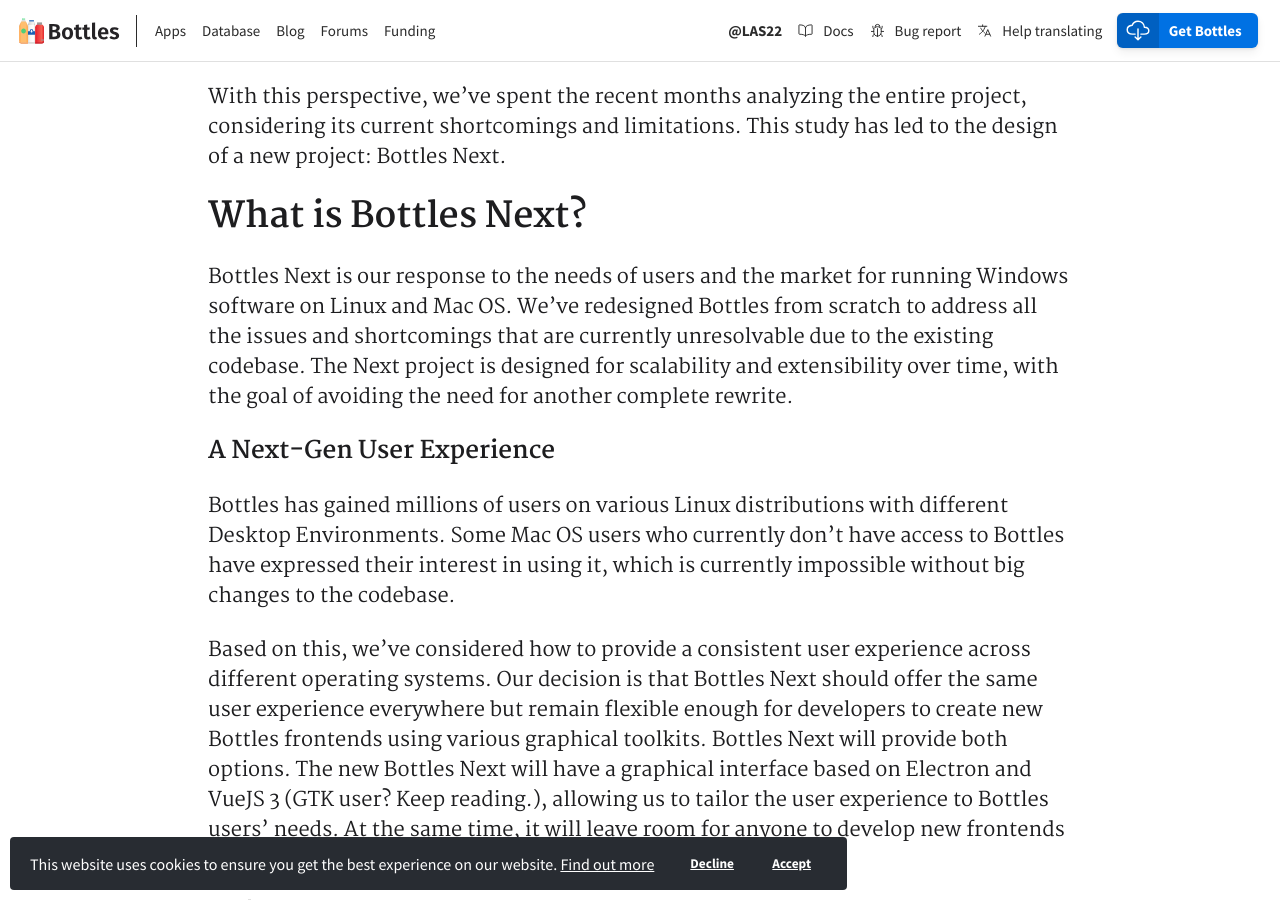
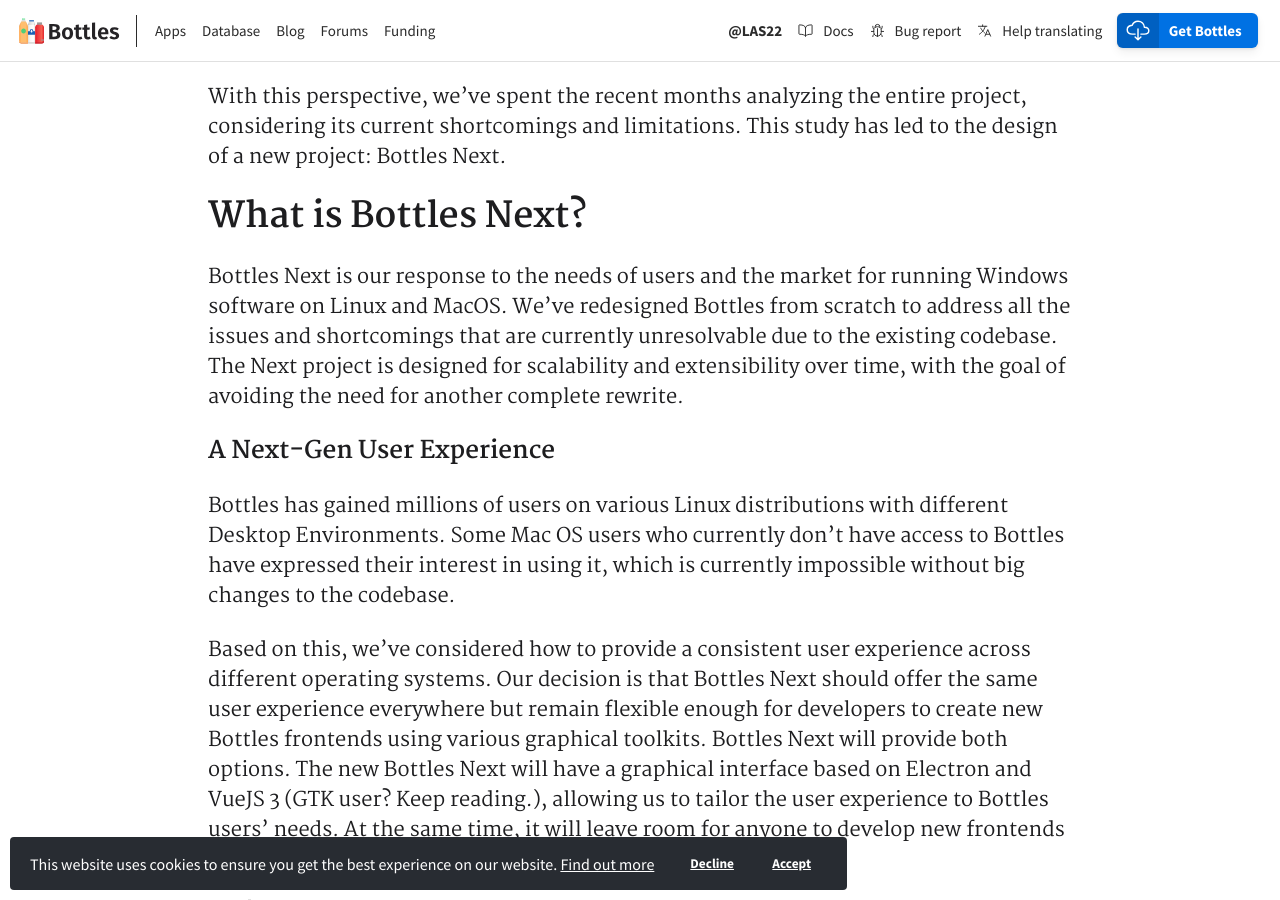
Before and after one commit to bottlesdevs/website, a Jekyll site: the page built from _posts/2023-10-05-bottles-next-a-new-chapter.md, in a window 1280 px wide and 900 px high, scrolled down 1936 px. Built offline with Jekyll 4.4.1, drawn with Linux system fonts in a browser that asks for light colours; nearby versions of some CDN libraries; comment, search, counter and statistics services are not loaded.

Commit message:
Update _posts/2023-10-05-bottles-next-a-new-chapter.md
Co-authored-by: Bart Gravendeel <bgravendeel@proton.me>

```diff
--- a/_posts/2023-10-05-bottles-next-a-new-chapter.md
+++ b/_posts/2023-10-05-bottles-next-a-new-chapter.md
@@ -29,7 +29,7 @@
 
 ## What is Bottles Next?
 
-Bottles Next is our response to the needs of users and the market for running Windows software on Linux and Mac OS. We've redesigned Bottles from scratch to address all the issues and shortcomings that are currently unresolvable due to the existing codebase. The Next project is designed for scalability and extensibility over time, with the goal of avoiding the need for another complete rewrite.
+Bottles Next is our response to the needs of users and the market for running Windows software on Linux and MacOS. We've redesigned Bottles from scratch to address all the issues and shortcomings that are currently unresolvable due to the existing codebase. The Next project is designed for scalability and extensibility over time, with the goal of avoiding the need for another complete rewrite.
 
 ### A Next-Gen User Experience
 
```
